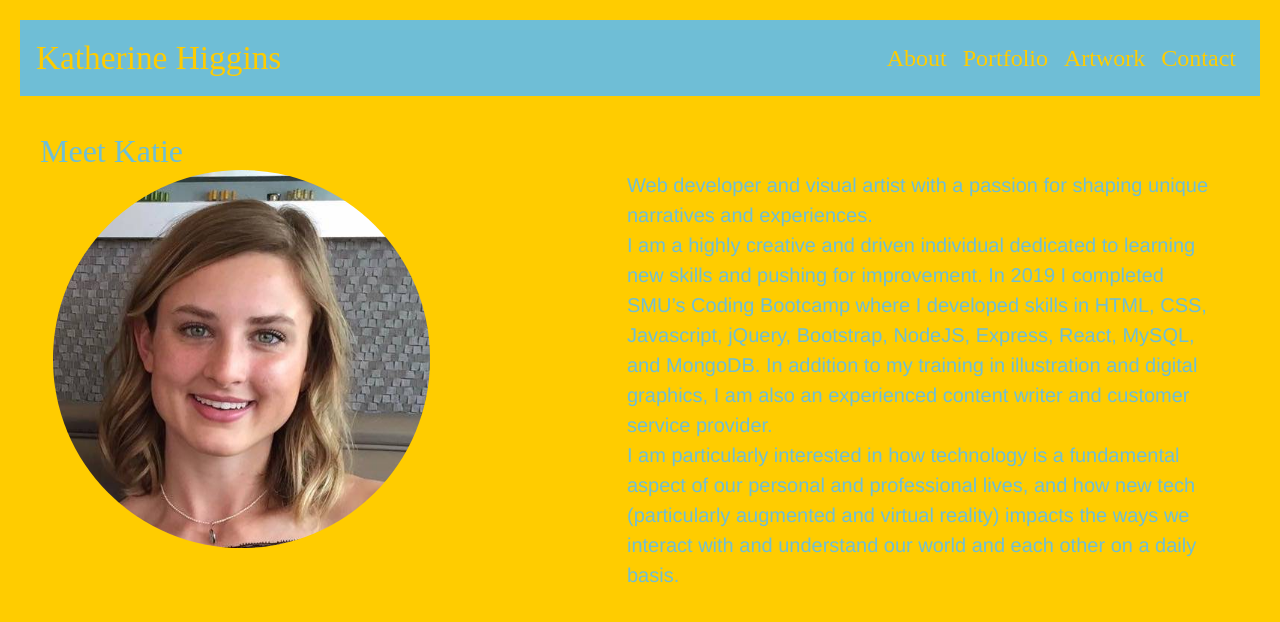
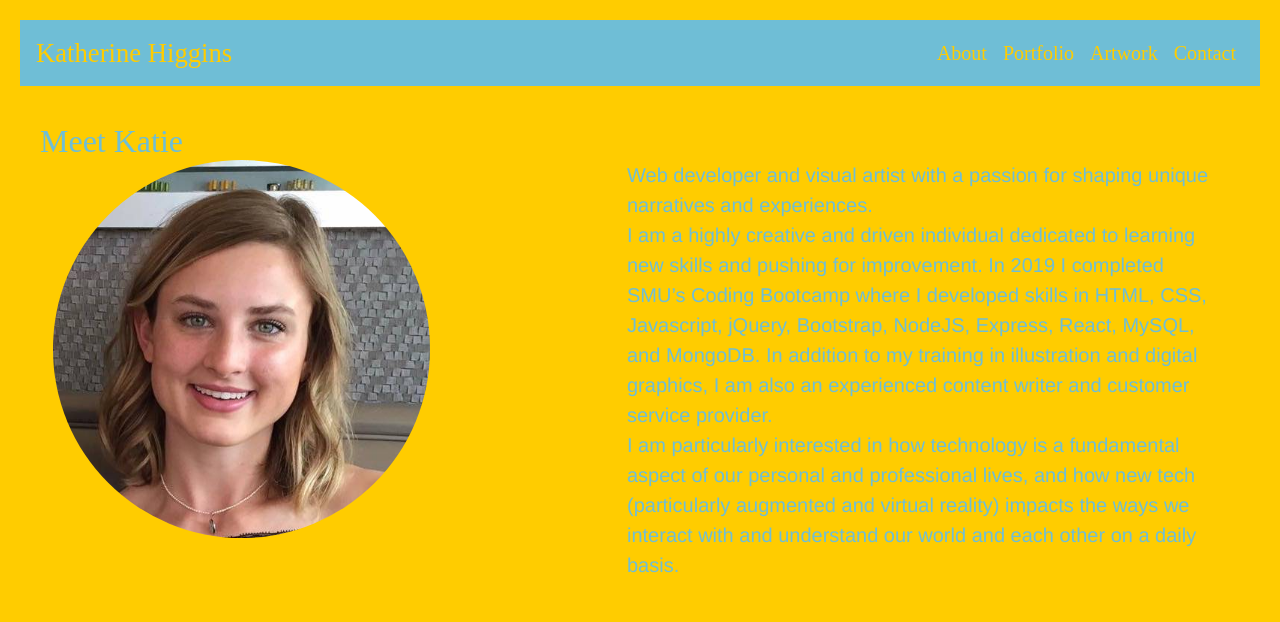
Before and after one commit to kat9513/Portfolio3.0, a React (Create React App) app: page / in a window 1280 px wide. Shown: the top 622 px of the page. Built offline with nearby package versions, Linux system fonts and the light colour scheme.

Commit message:
adjusting text size in navbar to be more mobile friendly

```diff
--- a/src/index.css
+++ b/src/index.css
@@ -39,12 +39,12 @@ body {
     background-color: #6fbed6;
   }
   .navbar-brand{
-    font-size: 25pt;
+    font-size: 20pt;
     color: #FFCC00;
 
   }
   .navbar-nav{
-    font-size: 18pt;
+    font-size: 15pt;
     justify-content: right;
   }
   .nav-item{
@@ -74,6 +74,9 @@ body {
   margin: 0%;
   padding: 0%;
 }
+.fa-arrow-circle-down:hover {
+  color: #c49e05;
+}
 .card-link{
   color: #6fbed6;
 }
```
